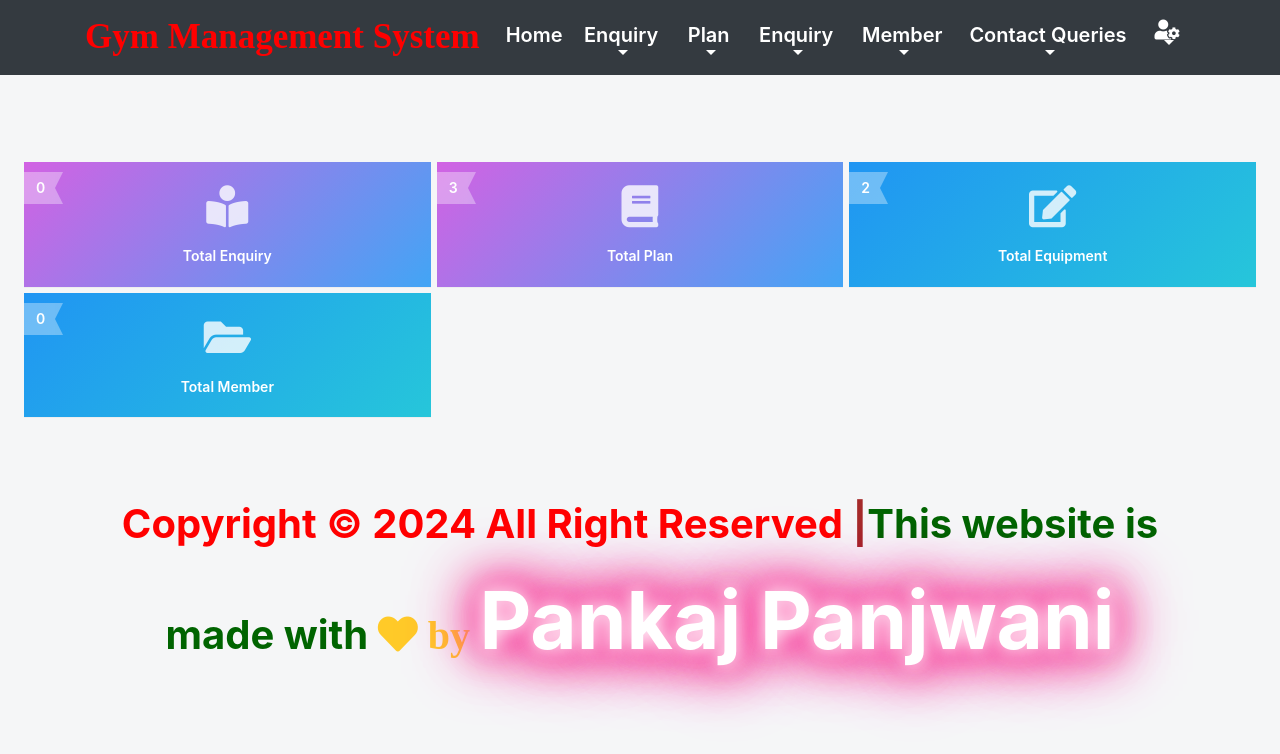
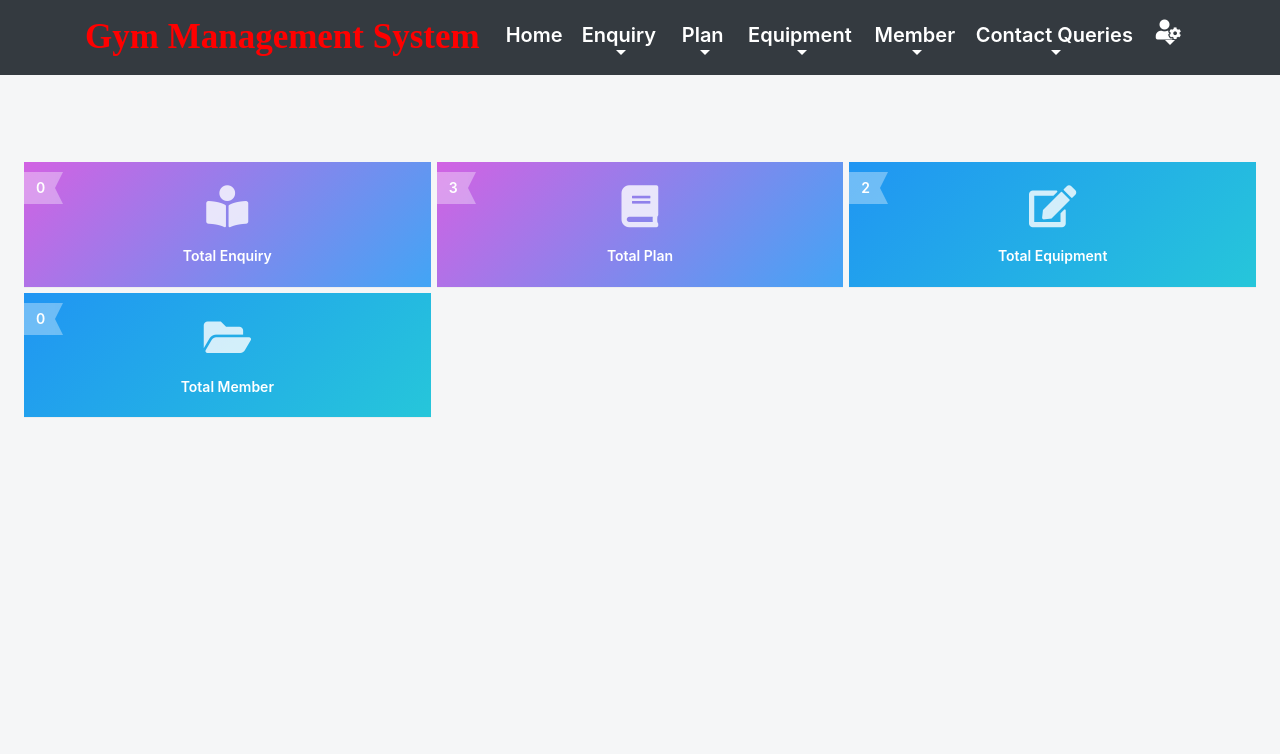
Before and after one commit to 2000090139-Abhishek/Fitness, a Django app: page /admin_home in a window 1280 px wide. Shown: the top 754 px of the page. Run offline with Django 3.2, Linux system fonts and the light colour scheme; a user stored in the database is signed in; data comes from the database, SQL or seed files in the repository; both versions use the stored data as it was after the commit; data that the repository does not hold is empty; some libraries are stand-ins or nearby versions.

Commit message:
#initial commit

```diff
--- a/GymManagementDjango/gym/templates/admin_home.html
+++ b/GymManagementDjango/gym/templates/admin_home.html
@@ -101,7 +101,7 @@ h2, h4 {
                     </div>
                 </div>
 <br><br><br>
-           <footer class="container mt-5 text-center">
+           <!-- <footer class="container mt-5 text-center">
 		          <p style="font-size: 30pt; color: red; font-weight: bold">
 			          Copyright &copy;
 			         <script>
@@ -110,8 +110,8 @@ h2, h4 {
 			All Right Reserved <span style="color: brown">|</span><span
 				style="color: #006400">This website is made with <i
 				class="fas fa-heart icon-heart text-warning"> by </i></span>
-				<a class="glow" href="#" target="_blank">Pankaj Panjwani</a></p>
-	       </footer>
+				<a class="glow" href="#" target="_blank">Abhishek Chaudhary</a></p>
+	       </footer> -->
         </div>
         <!-- END Page Container -->
 
--- a/GymManagementDjango/gym/templates/admin_nav.html
+++ b/GymManagementDjango/gym/templates/admin_nav.html
@@ -53,7 +53,7 @@
 
       <li class="nav-item dropdown">
         <a class="nav-link dropdown-toggle text-white" href="#" id="navbarDropdown" role="button" data-toggle="dropdown" aria-haspopup="true" aria-expanded="false">
-          Enquiry
+          Equipment
         </a>
         <div class="dropdown-menu" aria-labelledby="navbarDropdown">
           <a class="dropdown-item" href="{% url 'addEquipment' %}">Add Equipment</a>
```
Also changed, not shown: GymManagementDjango/db.sqlite3.
